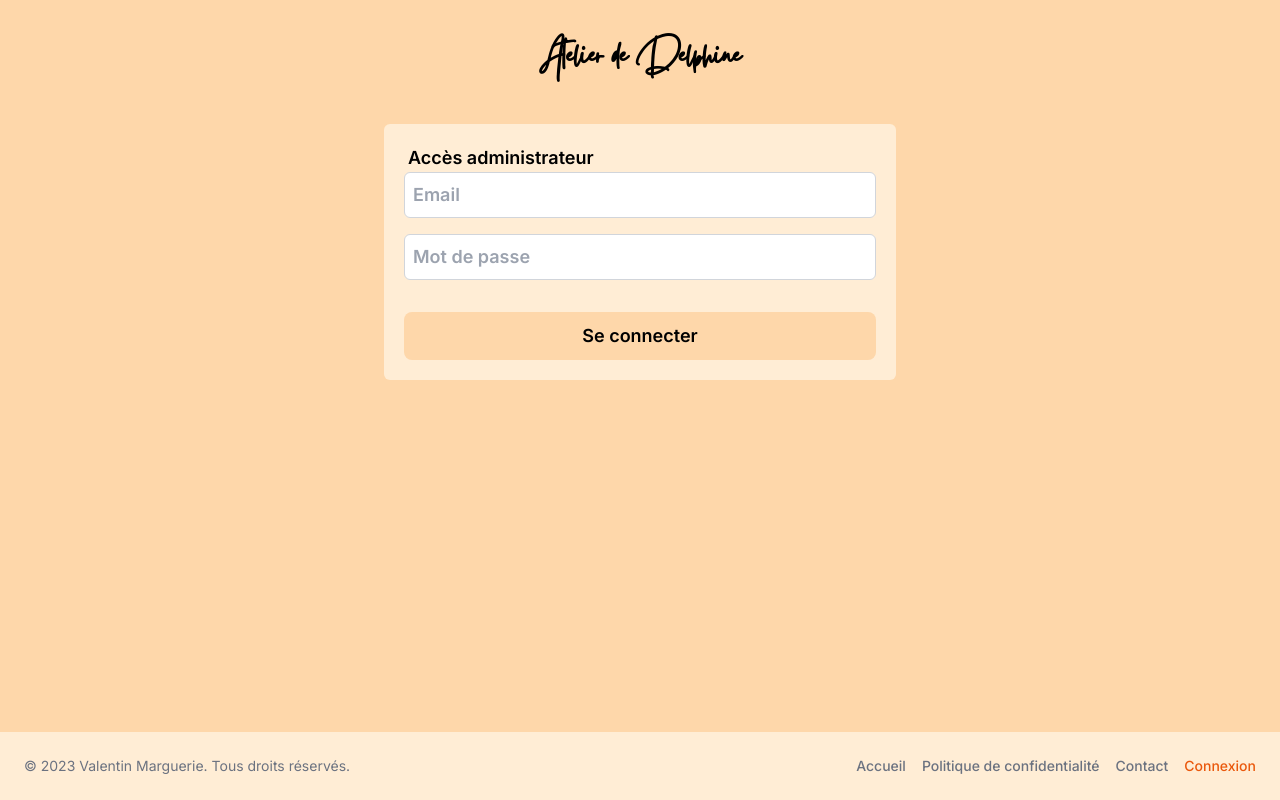
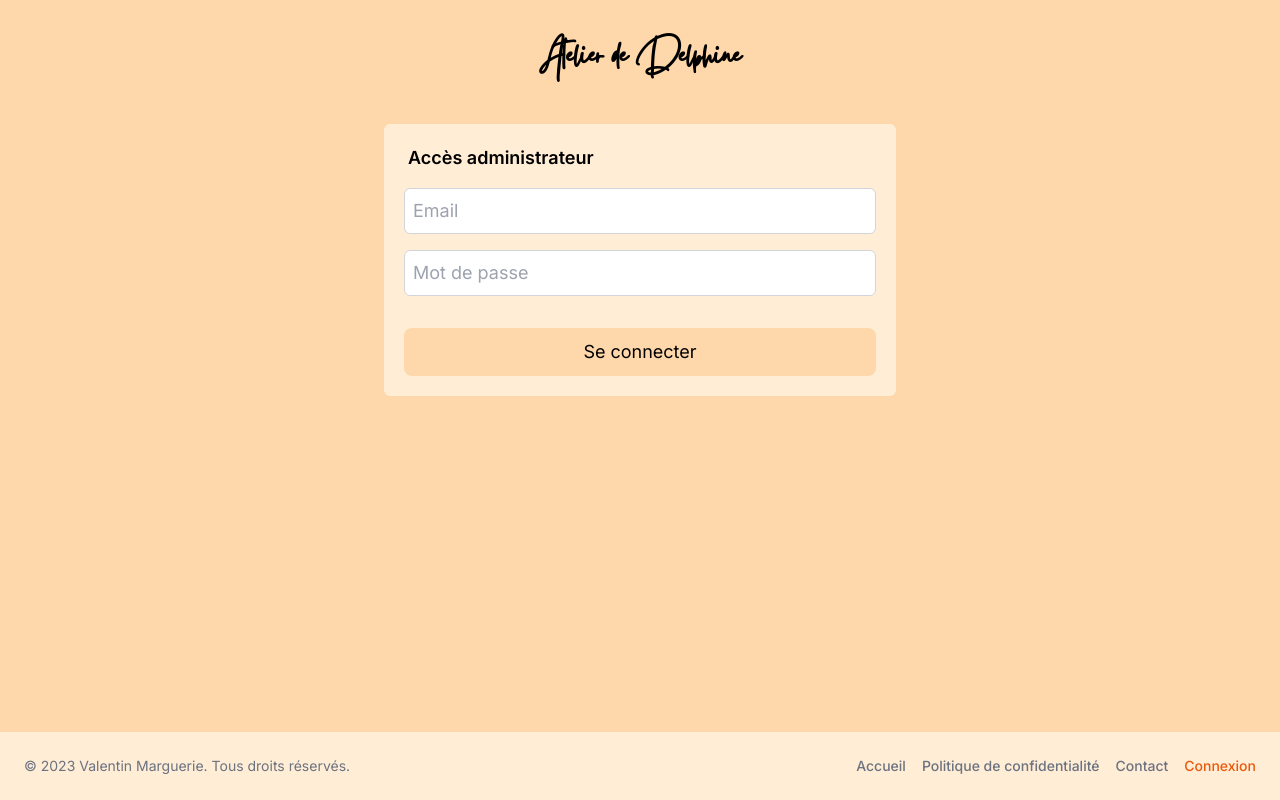
Before and after one commit to ValentinM27/atelier-de-delphine, a Next.js app: page /signin in a window 1280 px wide. Built offline with nearby package versions, Linux system fonts and the light colour scheme; no server answers.

Commit message:
[#6] - Affichage erreurs API page de connexion

```diff
--- a/components/credentialsForm.tsx
+++ b/components/credentialsForm.tsx
@@ -16,6 +16,7 @@ export function CredentialsForm(props: CredentialsFormProps) {
 
   const handleSubmit = async (e: React.FormEvent<HTMLFormElement>) => {
     setWaitForApi(true);
+    setError(null);
 
     e.preventDefault();
     const data = new FormData(e.currentTarget);
@@ -40,15 +41,18 @@ export function CredentialsForm(props: CredentialsFormProps) {
     <div className="m-1">
       <form
         onSubmit={handleSubmit}
-        className="max-w-lg m-auto p-5 rounded-md text-lg bg-orange-100 text-black font-semibold flex flex-col"
+        className="max-w-lg m-auto p-5 rounded-md text-lg bg-orange-100 text-black flex flex-col"
       >
-        <span className="ml-1">Accès administrateur</span>
+        <span className="ml-1 font-semibold">Accès administrateur</span>
+        {error ? (
+          <div className="text-xs ml-1 text-red-500">{error}</div>
+        ) : null}
         <input
           type="mail"
           name="email"
           placeholder="Email"
           required
-          className="w-full px-2 py-2 mb-4 border border-gray-300 rounded-md"
+          className="w-full px-2 py-2 mb-4 mt-4 border border-gray-300 rounded-md"
         />
         <input
           type="password"
```
